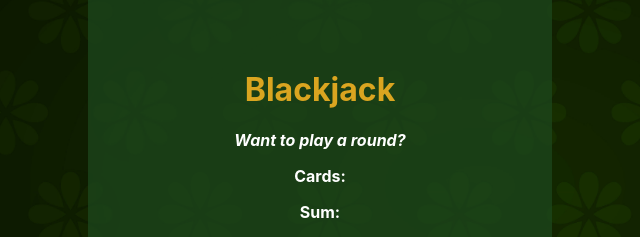
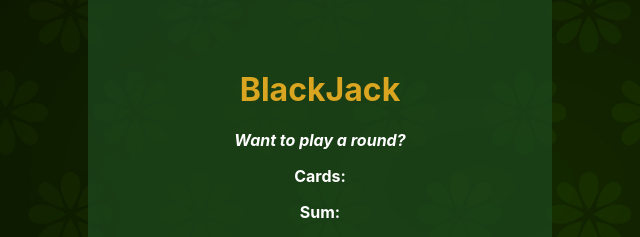
Before and after one commit to Sinichi78/blackjack-game, a plain HTML site: page index.html in a window 1280 px wide. Shown: the part 214-451 px from the top of the page, 320-960 px from the left. Drawn offline with Linux system fonts and the light colour scheme.

Commit message:
Update the Blackjack header

```diff
--- a/index.html
+++ b/index.html
@@ -10,7 +10,7 @@
     <div class="container">
 
 
-    <h1>Blackjack</h1>
+    <h1>BlackJack</h1>
     <img id="blackjack-img" src="/basina.jpg" alt="Blackjack!">
         <p id="message-el">Want to play a round?</p>
         <p id="cards-el">Cards:</p>
```
